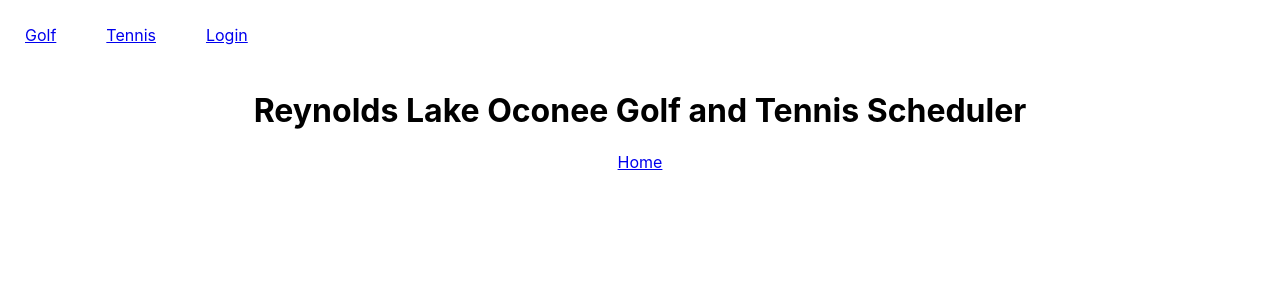
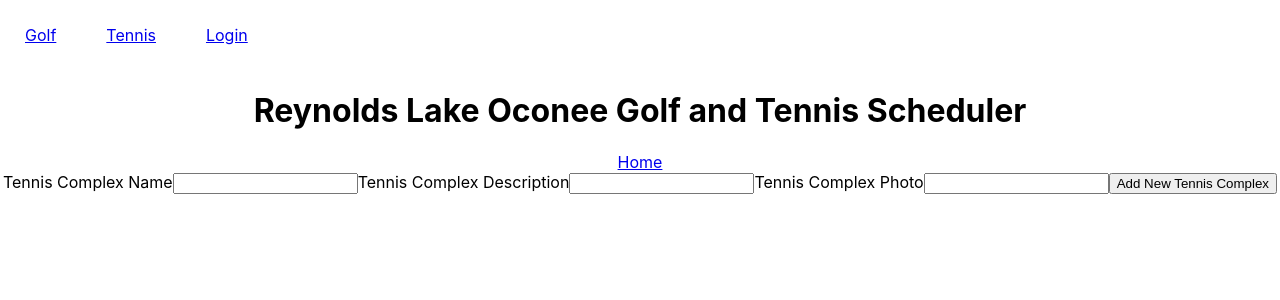
Before and after one commit to jthayden/activity-scheduler, a React (Create React App) app in the folder client/: page /tenniscomplexes/create in a window 1280 px wide. Shown: the top 300 px of the page. Built offline with nearby package versions, Linux system fonts and the light colour scheme; no server answers.

Commit message:
Added create tennis complex form. Tested and working!

```diff
--- a/client/src/App.js
+++ b/client/src/App.js
@@ -8,6 +8,7 @@
 import TeeTimeBooking from './components/TeeTimeBooking'
 import CreateGolfLesson from './components/CreateGolfLesson'
 import GolfLessonBooking from './components/GolfLessonBooking'
+import CreateTennisComplex from './components/CreateTennisComplex'
 import './App.css'
 
 class App extends Component {
@@ -46,6 +47,7 @@
             <Route exact path='/teetimes/:id' component={TeeTimeBooking} />
             <Route exact path='/golfcourses/:id/golflessons/new' component={CreateGolfLesson} />
             <Route exact path='/golflessons/:id' component={GolfLessonBooking} />
+            <Route exact path='/tenniscomplexes/create' component={CreateTennisComplex} />
           </Switch>
         </div>
 
--- /dev/null
+++ b/client/src/components/CreateTennisComplex.jsx
@@ -0,0 +1,78 @@
+import React, { Component } from 'react'
+import axios from 'axios'
+import { Redirect } from 'react-router-dom'
+
+export default class CreateTennisComplex extends Component {
+    state = {
+        new_tennis_complex: {
+            name:'',
+            description:'',
+            photo_url:''
+        },
+        redirectToHome: false
+    }
+
+    componentDidMount() {
+        this.getAllTennisComplexes()
+    }
+
+    getAllTennisComplexes = () => {
+        axios.get('/api/v1/tenniscomplexes/').then(res => {
+            this.setState({tennis_complexes: res.data})
+        })
+    }
+
+    handleInputChange = (evt) => {
+        let copiedTennisComplex = {...this.state.new_tennis_complex}
+        copiedTennisComplex[evt.target.name] = evt.target.value
+        this.setState({ new_tennis_complex: copiedTennisComplex})
+    }
+
+    handleSubmit = (evt) => {
+        evt.preventDefault()
+        axios.post('/api/v1/tenniscomplexes/', this.state.new_tennis_complex).then(() => {
+            this.setState({redirectToHome:true})
+            this.getAllTennisComplexes()
+        })
+    }
+
+    render() {
+        if(this.state.redirectToHome) {
+            return <Redirect to='/' />
+        }
+        return (
+            <div>
+                <form onSubmit={this.handleSubmit}>
+                    <label htmlFor="new-tennis-complex-name">Tennis Complex Name</label>
+                    <input
+                        type="text"
+                        name='name'
+                        id='new-tennis-complex-name'
+                        onChange={this.handleInputChange}
+                        value={this.state.new_tennis_complex.name}
+                    />
+                    <label htmlFor="new-tennis-complex-description">Tennis Complex Description</label>
+                    <input
+                        type="text"
+                        name='description'
+                        id='new-tennis-complex-description'
+                        onChange={this.handleInputChange}
+                        value={this.state.new_tennis_complex.description}
+                    />
+                    <label htmlFor="new-tennis-complex-photo-url">Tennis Complex Photo</label>
+                    <input
+                        type="text"
+                        name='photo_url'
+                        id='new-tennis-complex-photo-url'
+                        onChange={this.handleInputChange}
+                        value={this.state.new_tennis_complex.photo_url}
+                    />
+                    <input
+                        type="submit"
+                        value='Add New Tennis Complex'
+                    />
+                </form>
+            </div>
+        )
+    }
+}
--- a/client/src/components/TennisComplexList.jsx
+++ b/client/src/components/TennisComplexList.jsx
@@ -1,6 +1,6 @@
 import React, { Component } from 'react'
 import axios from 'axios'
-
+import { Link } from 'react-router-dom'
 
 export default class TennisComplexList extends Component {
     state = {
@@ -24,16 +24,19 @@
     render() {
         let tennisComplexList = this.state.tennis_complexes.map((tennis_complex) => {
             return (
+                <Link to={`/tenniscomplexes/${tennis_complex.id}`}>
                 <div>
                     <img src={tennis_complex.photo_url} alt={tennis_complex.name} />
                     <h2>{tennis_complex.name}</h2>
                     <p>{tennis_complex.description}</p>
                 </div>
+                </Link>
             )
         })
         return (
             <div>
                 {tennisComplexList}
+                <Link to={'/tenniscomplexes/create'}>Add Tennis Complex</Link>
             </div>
         )
     }
```
Also changed, not shown: client/src/components/TennisComplex.jsx (added, +11 -0 lines).
